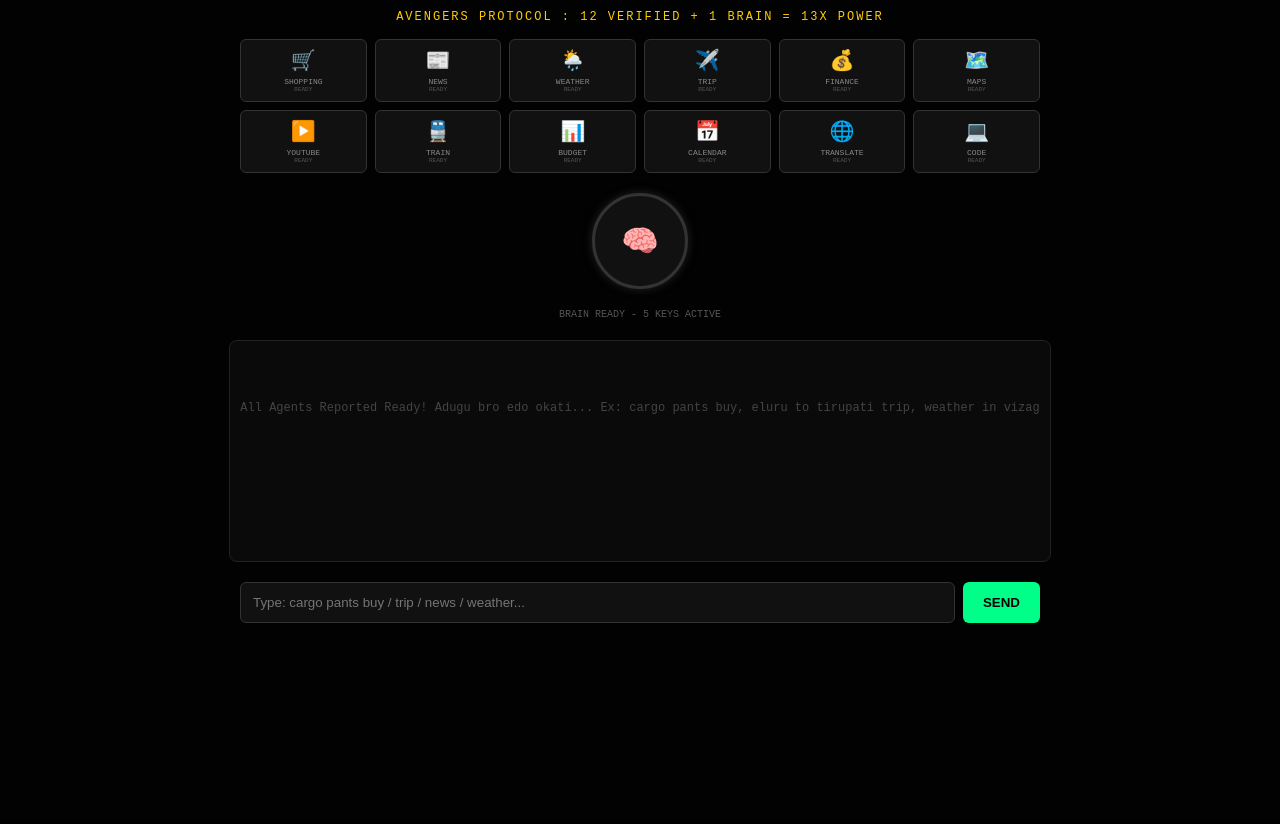
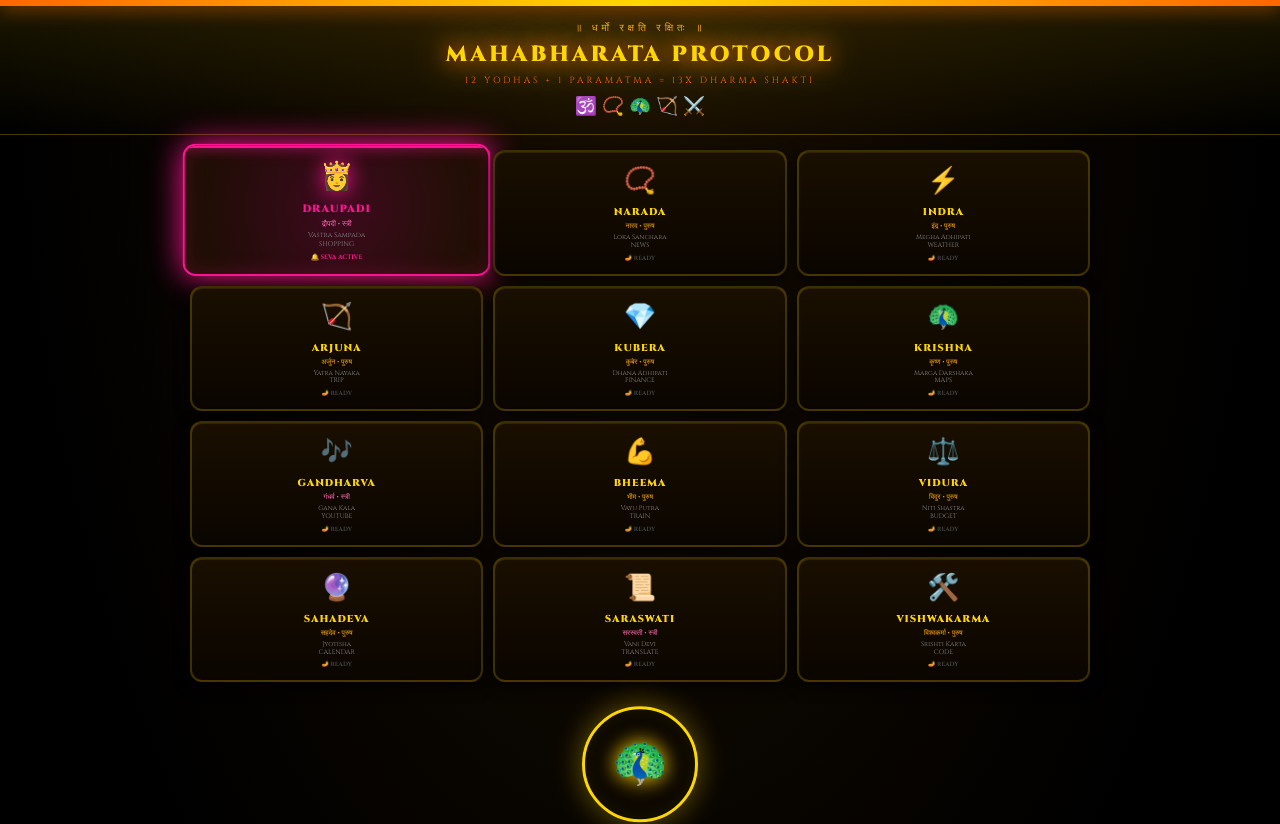
Before and after one commit to Narasimha-cyber/AvenJarvis, a Next.js app: page / in a window 1280 px wide. Shown: the top 824 px of the page. Built offline with nearby package versions, Linux system fonts and the light colour scheme.

Commit message:
Update AGENTS structure and input handling
Refactor AGENTS array to include character details and update related logic for agent activation based on user input.

```diff
--- a/app/page.js
+++ b/app/page.js
@@ -1,19 +1,19 @@
 "use client";
-import { useState } from "react";
+import { useState, useEffect } from "react";
 
 const AGENTS = [
-  { id: 1, name: "SHOPPING", icon: "🛒", color: "#00ff88" },
-  { id: 2, name: "NEWS", icon: "📰", color: "#ff0055" },
-  { id: 3, name: "WEATHER", icon: "🌦️", color: "#00d4ff" },
-  { id: 4, name: "TRIP", icon: "✈️", color: "#ffaa00" },
-  { id: 5, name: "FINANCE", icon: "💰", color: "#ffd700" },
-  { id: 6, name: "MAPS", icon: "🗺️", color: "#00ffaa" },
-  { id: 7, name: "YOUTUBE", icon: "▶️", color: "#ff0000" },
-  { id: 8, name: "TRAIN", icon: "🚆", color: "#aa00ff" },
-  { id: 9, name: "BUDGET", icon: "📊", color: "#00ff00" },
-  { id: 10, name: "CALENDAR", icon: "📅", color: "#ff6600" },
-  { id: 11, name: "TRANSLATE", icon: "🌐", color: "#00aaff" },
-  { id: 12, name: "CODE", icon: "💻", color: "#ff00ff" },
+  { id: 1, name: "SHOPPING", char: "DRAUPADI", icon: "👸", gender: "female", role: "Vastra Sampada", color: "#ff1493", sanskrit: "द्रौपदी" },
+  { id: 2, name: "NEWS", char: "NARADA", icon: "📿", gender: "male", role: "Loka Sanchara", color: "#ffaa00", sanskrit: "नारद" },
+  { id: 3, name: "WEATHER", char: "INDRA", icon: "⚡", gender: "male", role: "Megha Adhipati", color: "#00d4ff", sanskrit: "इंद्र" },
+  { id: 4, name: "TRIP", char: "ARJUNA", icon: "🏹", gender: "male", role: "Yatra Nayaka", color: "#ffffff", sanskrit: "अर्जुन" },
+  { id: 5, name: "FINANCE", char: "KUBERA", icon: "💎", gender: "male", role: "Dhana Adhipati", color: "#ffd700", sanskrit: "कुबेर" },
+  { id: 6, name: "MAPS", char: "KRISHNA", icon: "🦚", gender: "male", role: "Marga Darshaka", color: "#0080ff", sanskrit: "कृष्ण" },
+  { id: 7, name: "YOUTUBE", char: "GANDHARVA", icon: "🎶", gender: "female", role: "Gana Kala", color: "#ff00ff", sanskrit: "गंधर्व" },
+  { id: 8, name: "TRAIN", char: "BHEEMA", icon: "💪", gender: "male", role: "Vayu Putra", color: "#ff4500", sanskrit: "भीम" },
+  { id: 9, name: "BUDGET", char: "VIDURA", icon: "⚖️", gender: "male", role: "Niti Shastra", color: "#00ff88", sanskrit: "विदुर" },
+  { id: 10, name: "CALENDAR", char: "SAHADEVA", icon: "🔮", gender: "male", role: "Jyotisha", color: "#aa00ff", sanskrit: "सहदेव" },
+  { id: 11, name: "TRANSLATE", char: "SARASWATI", icon: "📜", gender: "female", role: "Vani Devi", color: "#fffacd", sanskrit: "सरस्वती" },
+  { id: 12, name: "CODE", char: "VISHWAKARMA", icon: "🛠️", gender: "male", role: "Srishti Karta", color: "#ff6600", sanskrit: "विश्वकर्मा" },
 ];
 
 export default function Home() {
@@ -21,95 +21,194 @@
   const [chat, setChat] = useState([]);
   const [activeAgent, setActiveAgent] = useState(null);
   const [brainActive, setBrainActive] = useState(false);
+  const [voices, setVoices] = useState([]);
+  const [introDone, setIntroDone] = useState(false);
+
+  useEffect(() => {
+    const loadVoices = () => {
+      const v = window.speechSynthesis.getVoices();
+      setVoices(v);
+    };
+    loadVoices();
+    window.speechSynthesis.onvoiceschanged = loadVoices;
+  }, []);
+
+  const speak = (text, gender = "male", highPitch = true) => {
+    if (!('speechSynthesis' in window)) return;
+    window.speechSynthesis.cancel();
+    const utter = new SpeechSynthesisUtterance(text);
+
+    // SELECT VOICE BY GENDER
+    let selectedVoice = null;
+    if (voices.length > 0) {
+      if (gender === "female") {
+        selectedVoice = voices.find(v => v.name.toLowerCase().includes("female") || v.name.toLowerCase().includes("zira") || v.name.toLowerCase().includes("samantha") || v.name.includes("Google") && v.lang.includes("en")) || voices[1];
+      } else {
+        selectedVoice = voices.find(v => v.name.toLowerCase().includes("male") || v.name.toLowerCase().includes("david") || v.name.includes("Google") && v.lang.includes("en")) || voices[0];
+      }
+    }
+    if (selectedVoice) utter.voice = selectedVoice;
+
+    utter.volume = 1.0;
+    utter.rate = highPitch? 1.15 : 0.95;
+    utter.pitch = gender === "female"? 1.8 : highPitch? 1.4 : 0.9;
+    window.speechSynthesis.speak(utter);
+  };
+
+  useEffect(() => {
+    if (introDone) return;
+    const timer = setTimeout(() => {
+      speak("Dharma Samsthapana. All 12 Mahabharata Yodhas Reported Ready, Prabhu.", "male", true);
+
+      let i = 0;
+      const interval = setInterval(() => {
+        if (i < AGENTS.length) {
+          const ag = AGENTS[i];
+          setActiveAgent(ag.id);
+          setBrainActive(false);
+          const line = `${ag.char}, ${ag.role} Agent, Reported Ready. ${ag.sanskrit}`;
+          speak(line, ag.gender, true);
+        } else {
+          clearInterval(interval);
+          setActiveAgent(null);
+          setBrainActive(true);
+          speak("I am Krishna, The Supreme Brain, Partha Sarathi. Aham Brahmasmi. All Protocols Active.", "male", true);
+          setTimeout(() => setBrainActive(false), 3000);
+          setIntroDone(true);
+        }
+        i++;
+      }, 2200);
+    }, 1500);
+    return () => clearTimeout(timer);
+  }, [voices, introDone]);
 
   const send = async () => {
-    if(!msg) return;
-    setChat([...chat, { role: "user", text: msg }]);
+    if (!msg) return;
+    const userMsg = msg;
+    setChat(prev => [...prev, { role: "user", text: userMsg }]);
+    setMsg("");
     setBrainActive(true);
+    speak("Aagya Prabhu, Vicharana Prarambha...", "male", true);
 
-    // Auto detect agent for UI glow
-    const lower = msg.toLowerCase();
-    if(lower.includes("buy") || lower.includes("shop")) setActiveAgent(1);
-    else if(lower.includes("news")) setActiveAgent(2);
-    else if(lower.includes("weather")) setActiveAgent(3);
-    else if(lower.includes("trip") || lower.includes("eluru")) setActiveAgent(4);
-    else if(lower.includes("finance") || lower.includes("price")) setActiveAgent(5);
-    else if(lower.includes("map")) setActiveAgent(6);
-    else if(lower.includes("youtube") || lower.includes("video")) setActiveAgent(7);
-    else if(lower.includes("train")) setActiveAgent(8);
-    else if(lower.includes("budget")) setActiveAgent(9);
+    const lower = userMsg.toLowerCase();
+    if (lower.includes("buy") || lower.includes("shop")) setActiveAgent(1);
+    else if (lower.includes("news")) setActiveAgent(2);
+    else if (lower.includes("weather")) setActiveAgent(3);
+    else if (lower.includes("trip") || lower.includes("eluru") || lower.includes("manali")) setActiveAgent(4);
+    else if (lower.includes("finance") || lower.includes("money")) setActiveAgent(5);
+    else if (lower.includes("map")) setActiveAgent(6);
+    else if (lower.includes("youtube")) setActiveAgent(7);
+    else if (lower.includes("train")) setActiveAgent(8);
+    else if (lower.includes("budget")) setActiveAgent(9);
+    else if (lower.includes("calendar") || lower.includes("date")) setActiveAgent(10);
+    else if (lower.includes("translate")) setActiveAgent(11);
     else setActiveAgent(12);
 
-    const res = await fetch("/api/avengers", {
-      method: "POST",
-      body: JSON.stringify({ message: msg }),
-    });
+    try {
+      const res = await fetch("/api/avengers", { method: "POST", body: JSON.stringify({ message: userMsg }) });
       const data = await res.json();
 
       setChat(prev => [...prev, { role: "jarvis", text: data.reply, agent: data.agent }]);
-    setMsg("");
       setBrainActive(false);
       setActiveAgent(null);
+
+      const cleanText = data.reply.replace(/[*#_]/g, "").slice(0, 250);
+      speak(cleanText, "male", false);
+
+    } catch (e) {
+      setChat(prev => [...prev, { role: "jarvis", text: "Kshamya Prabhu, Maya Jaalam... Error.", agent: "ERROR" }]);
+      setBrainActive(false);
+    }
   };
 
   return (
-    <div style={{ background: "#020202", minHeight: "100vh", color: "#fff", fontFamily: "monospace", padding: "10px" }}>
-      {/* HEADER */}
-      <div style={{ textAlign: "center", color: "#ffcc00", fontSize: "12px", letterSpacing: "2px" }}>
-        AVENGERS PROTOCOL : 12 VERIFIED + 1 BRAIN = 13X POWER
+    <div style={{ background: "radial-gradient(ellipse at top, #1a0f00 0%, #000000 70%)", minHeight: "100vh", color: "#ffd700", fontFamily: "'Cinzel', serif", padding: "0", overflowX: "hidden" }}>
+
+      {/* TEMPLE TOP BORDER */}
+      <div style={{ height: "6px", background: "linear-gradient(90deg, #ff6600, #ffd700, #ff6600)", boxShadow: "0 0 20px #ff6600" }}></div>
+
+      {/* HEADER - DEVOTIONAL */}
+      <div style={{ textAlign: "center", padding: "15px 10px", background: "linear-gradient(180deg, rgba(255,215,0,0.1), transparent)", borderBottom: "1px solid rgba(255,215,0,0.2)" }}>
+        <div style={{ fontSize: "10px", letterSpacing: "4px", color: "#ffaa00" }}>॥ धर्मो रक्षति रक्षितः ॥</div>
+        <div style={{ fontSize: "22px", fontWeight: "900", color: "#ffd700", textShadow: "0 0 20px #ff6600, 0 0 40px #ffd700", margin: "5px 0", letterSpacing: "3px" }}>MAHABHARATA PROTOCOL</div>
+        <div style={{ fontSize: "9px", letterSpacing: "3px", color: "#ff6600" }}>12 YODHAS + 1 PARAMATMA = 13X DHARMA SHAKTI</div>
+        <div style={{ marginTop: "8px", fontSize: "18px" }}>🕉️ 📿 🦚 🏹 ⚔️</div>
       </div>
 
-      {/* 12 AGENTS GRID */}
-      <div style={{ display: "grid", gridTemplateColumns: "repeat(6, 1fr)", gap: "8px", margin: "15px 0", maxWidth: "800px", marginLeft: "auto", marginRight: "auto" }}>
+      {/* 12 AGENTS - TEMPLE PILLARS STYLE */}
+      <div style={{ display: "grid", gridTemplateColumns: "repeat(3, 1fr)", gap: "10px", padding: "15px", maxWidth: "900px", margin: "0 auto" }}>
         {AGENTS.map(a => (
-          <div key={a.id} style={{
-            border: `1px solid ${activeAgent===a.id? a.color : "#333"}`,
-            background: activeAgent===a.id? `${a.color}22` : "#111",
-            padding: "8px", textAlign: "center", borderRadius: "6px",
-            boxShadow: activeAgent===a.id? `0 0 15px ${a.color}` : "none",
-            transition: "0.3s"
+          <div key={a.id}
+            onClick={() => speak(`${a.char}, ${a.role}. ${a.sanskrit}. Ready for Seva.`, a.gender, true)}
+            style={{
+            border: `2px solid ${activeAgent===a.id? a.color : "rgba(255,215,0,0.2)"}`,
+            background: activeAgent===a.id? `radial-gradient(circle, ${a.color}33, #1a0f00)` : "linear-gradient(180deg, #1a0f00, #0a0500)",
+            padding: "12px 5px", textAlign: "center", borderRadius: "12px",
+            boxShadow: activeAgent===a.id? `0 0 30px ${a.color}, inset 0 0 20px ${a.color}33` : "0 4px 15px rgba(0,0,0,0.8), inset 0 1px 0 rgba(255,215,0,0.1)",
+            transform: activeAgent===a.id? "scale(1.05) translateY(-3px)" : "scale(1)",
+            transition: "all 0.4s ease", cursor: "pointer", position: "relative", overflow: "hidden"
           }}>
-            <div style={{ fontSize: "20px" }}>{a.icon}</div>
-            <div style={{ fontSize: "8px", marginTop: "4px", color: activeAgent===a.id? a.color : "#888" }}>{a.name}</div>
-            <div style={{ fontSize: "6px", color: "#555" }}>{activeAgent===a.id? "ACTIVE" : "READY"}</div>
+            {activeAgent===a.id && <div style={{ position: "absolute", top: "0", left: "0", right: "0", height: "2px", background: a.color, boxShadow: `0 0 10px ${a.color}` }}></div>}
+            <div style={{ fontSize: "26px", filter: activeAgent===a.id? `drop-shadow(0 0 10px ${a.color})` : "none" }}>{a.icon}</div>
+            <div style={{ fontSize: "10px", fontWeight: "900", marginTop: "6px", color: activeAgent===a.id? a.color : "#ffd700", letterSpacing: "1px" }}>{a.char}</div>
+            <div style={{ fontSize: "7px", color: a.gender==="female"? "#ff69b4" : "#ffaa00", marginTop: "2px" }}>{a.sanskrit} • {a.gender==="female"? "स्त्री" : "पुरुष"}</div>
+            <div style={{ fontSize: "6.5px", color: "#888", marginTop: "3px", lineHeight: "1.2" }}>{a.role}<br/>{a.name}</div>
+            <div style={{ fontSize: "6px", color: activeAgent===a.id? a.color : "#444", marginTop: "4px", fontWeight: "bold" }}>{activeAgent===a.id? "🔔 SEVA ACTIVE" : "🪔 READY"}</div>
           </div>
         ))}
       </div>
 
-      {/* BRAIN */}
-      <div style={{ display: "flex", justifyContent: "center", margin: "20px 0" }}>
+      {/* CENTRAL KRISHNA BRAIN - SUDARSHAN CHAKRA */}
+      <div style={{ display: "flex", flexDirection: "column", alignItems: "center", margin: "10px 0 15px 0" }}>
+        <div style={{ position: "relative" }}>
           <div style={{
-          width: "90px", height: "90px", borderRadius: "50%",
-          background: brainActive? "#00ff88" : "#111",
-          border: `3px solid ${brainActive? "#00ff88" : "#333"}`,
+            width: "110px", height: "110px", borderRadius: "50%",
+            background: brainActive? "radial-gradient(circle, #0080ff, #001a33)" : "radial-gradient(circle, #1a0f00, #000)",
+            border: `3px solid ${brainActive? "#00d4ff" : "#ffd700"}`,
             display: "flex", alignItems: "center", justifyContent: "center",
-          boxShadow: brainActive? "0 0 40px #00ff88" : "0 0 10px #222",
-          animation: brainActive? "pulse 1s infinite" : "none"
-        }}>
-          <span style={{ fontSize: "30px" }}>🧠</span>
+            boxShadow: brainActive? "0 0 50px #00d4ff, 0 0 80px #0080ff, inset 0 0 30px #00d4ff55" : "0 0 30px rgba(255,215,0,0.4), inset 0 0 20px rgba(255,215,0,0.1)",
+            animation: brainActive? "chakra 1.5s linear infinite" : "float 3s ease-in-out infinite",
+            cursor: "pointer"
+          }}
+          onClick={() => speak("Aham Krishnasmi, Partha Sarathi. What is your Aagya?", "male", true)}
+          >
+            <span style={{ fontSize: "45px", filter: brainActive? "drop-shadow(0 0 15px #00d4ff)" : "drop-shadow(0 0 10px #ffd700)" }}>🦚</span>
+          </div>
+          {brainActive && <div style={{ position: "absolute", top: "-10px", left: "-10px", right: "-10px", bottom: "-10px", borderRadius: "50%", border: "1px dashed #00d4ff", animation: "chakra 2s linear infinite reverse", opacity: 0.5 }}></div>}
+        </div>
+        <div style={{ marginTop: "12px", textAlign: "center" }}>
+          <div style={{ fontSize: "13px", fontWeight: "900", color: brainActive? "#00d4ff" : "#ffd700", letterSpacing: "2px", textShadow: brainActive? "0 0 15px #00d4ff" : "0 0 10px #ffd700" }}>🧠 SRI KRISHNA - PARAMATMA BRAIN</div>
+          <div style={{ fontSize: "8px", color: "#ffaa00", marginTop: "3px", letterSpacing: "1px" }}>{brainActive? "🌀 SUDARSHAN CHAKRA ACTIVE - VICHARANA..." : "🕉️ SARATHI READY - 5 DIVYA ASTRA ACTIVE"}</div>
         </div>
       </div>
-      <div style={{ textAlign: "center", color: brainActive? "#00ff88" : "#555", fontSize: "10px" }}>
-        {brainActive? "JARVIS PRIME THINKING WITH 5 REAL APIs..." : "BRAIN READY - 5 KEYS ACTIVE"}
-      </div>
 
-      {/* CHAT */}
-      <div style={{ maxWidth: "800px", margin: "20px auto", minHeight: "200px", border: "1px solid #222", padding: "10px", borderRadius: "8px", background: "#0a0a0a" }}>
-        {chat.length===0 && <div style={{ color: "#444", fontSize: "12px", textAlign: "center", marginTop: "50px" }}>All Agents Reported Ready! Adugu bro edo okati... Ex: cargo pants buy, eluru to tirupati trip, weather in vizag</div>}
+      {/* CHAT - PALM LEAF MANUSCRIPT STYLE */}
+      <div style={{ maxWidth: "900px", margin: "0 auto", padding: "0 12px" }}>
+        <div style={{ minHeight: "220px", maxHeight: "380px", overflowY: "auto", border: "2px solid rgba(255,215,0,0.3)", borderRadius: "12px", background: "linear-gradient(180deg, #0f0a00, #000)", padding: "12px", boxShadow: "inset 0 0 30px rgba(0,0,0,0.8), 0 0 20px rgba(255,215,0,0.1)" }}>
+          {chat.length===0 && <div style={{ color: "#665500", fontSize: "11px", textAlign: "center", marginTop: "60px", lineHeight: "1.8" }}>🕉️ Dharmo Rakshati Rakshitah<br/>All 12 Yodhas Reporting For Dharma Seva...<br/><br/>Adugu Prabhu: <br/>"Eluru to Manali Yatra" / "Vastra Krayam" / "Varsha Suchana"</div>}
           {chat.map((c,i)=>(
-          <div key={i} style={{ margin: "10px 0", padding: "10px", background: c.role==="user"? "#111" : "#001a0f", borderLeft: `3px solid ${c.role==="user"? "#333" : "#00ff88"}`, fontSize: "13px", whiteSpace: "pre-wrap" }}>
-            <b style={{ color: c.role==="user"? "#888" : "#00ff88" }}>{c.role==="user"? "YOU" : `JARVIS [${c.agent}]`}:</b> {c.text}
+            <div key={i} style={{ margin: "12px 0", padding: "12px", background: c.role==="user"? "linear-gradient(90deg, #1a1200, #0f0a00)" : "linear-gradient(90deg, #001a33, #000a1a)", borderLeft: `4px solid ${c.role==="user"? "#ffaa00" : "#00d4ff"}`, borderRadius: "0 8px 8px 0", fontSize: "12.5px", whiteSpace: "pre-wrap", color: c.role==="user"? "#ffcc66" : "#aaddff", lineHeight: "1.6", boxShadow: "0 2px 10px rgba(0,0,0,0.5)" }}>
+              <div style={{ fontSize: "9px", fontWeight: "900", color: c.role==="user"? "#ffaa00" : "#00d4ff", marginBottom: "6px", letterSpacing: "1px" }}>{c.role==="user"? "👤 BHक्त (YOU)" : `🦚 ${c.agent} - KRISHNA VANI`}:</div>
+              {c.text}
             </div>
           ))}
         </div>
-
-      {/* INPUT */}
-      <div style={{ maxWidth: "800px", margin: "0 auto", display: "flex", gap: "8px" }}>
-        <input value={msg} onChange={e=>setMsg(e.target.value)} onKeyDown={e=>e.key==="Enter" && send()} placeholder="Type: cargo pants buy / trip / news / weather..." style={{ flex: 1, background: "#111", border: "1px solid #333", color: "#fff", padding: "12px", borderRadius: "6px", outline: "none" }} />
-        <button onClick={send} style={{ background: "#00ff88", color: "#000", border: "none", padding: "0 20px", borderRadius: "6px", fontWeight: "bold", cursor: "pointer" }}>SEND</button>
       </div>
 
-      <style>{`@keyframes pulse { 0% { transform: scale(1); } 50% { transform: scale(1.05); } 100% { transform: scale(1); } }`}</style>
+      {/* INPUT - YAGNA KUNDAM STYLE */}
+      <div style={{ maxWidth: "900px", margin: "15px auto", padding: "0 12px", display: "flex", gap: "8px" }}>
+        <input value={msg} onChange={e=>setMsg(e.target.value)} onKeyDown={e=>e.key==="Enter" && send()} placeholder="🕉️ Aagya Deejiye Prabhu... (Ex: Eluru to Manali Yatra / Cargo pants krayam)" style={{ flex: 1, background: "linear-gradient(180deg, #1a1200, #0a0800)", border: "2px solid rgba(255,215,0,0.3)", color: "#ffd700", padding: "14px 12px", borderRadius: "10px", outline: "none", fontSize: "13px", boxShadow: "inset 0 2px 10px rgba(0,0,0,0.8)" }} />
+        <button onClick={send} style={{ background: "linear-gradient(180deg, #ffd700, #ffaa00)", color: "#000", border: "none", padding: "0 22px", borderRadius: "10px", fontWeight: "900", cursor: "pointer", fontSize: "12px", letterSpacing: "1px", boxShadow: "0 0 20px rgba(255,215,0,0.5)", textShadow: "0 1px 0 rgba(255,255,255,0.5)" }}>YAGYA 🔥</button>
+      </div>
+
+      <div style={{ textAlign: "center", padding: "12px", fontSize: "8px", color: "#554400", letterSpacing: "2px" }}>॥ सर्वे भवन्तु सुखिनः ॥ MADE WITH BHAKTI FOR DHARMA ॥</div>
+
+      <style>{`
+        @import url('https://fonts.googleapis.com/css2?family=Cinzel:wght@400;700;900&display=swap');
+        @keyframes chakra { 0% { transform: rotate(0deg) scale(1); } 50% { transform: rotate(180deg) scale(1.05); } 100% { transform: rotate(360deg) scale(1); } }
+        @keyframes float { 0%,100% { transform: translateY(0); } 50% { transform: translateY(-5px); } }
+        ::-webkit-scrollbar { width: 6px; } ::-webkit-scrollbar-thumb { background: #ffd700; border-radius: 3px; }
+      `}</style>
     </div>
   );
 }
```
Lines whose indentation alone changed are shown as unchanged.
